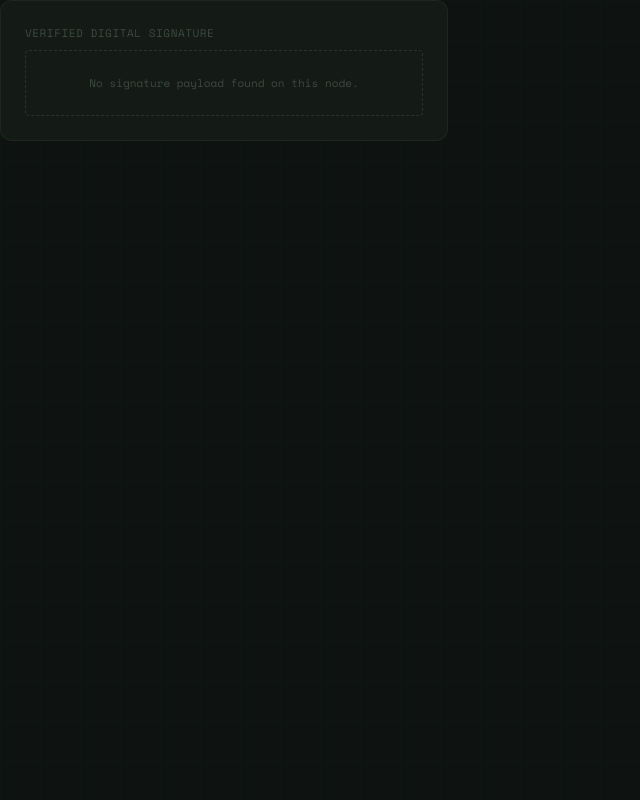
After one commit to Musulmankul05/tron-bank, a Django app: page /receipt/ in a window 1280 px wide. The commit adds this page. Shown: the whole page, without its empty margins (0-640 px from the left). Run offline with Django 5.2, Linux system fonts and the light colour scheme; the visitor is signed in with stand-in values (Sample User, id 1); style sheets or scripts are compiled from the project's sources; some libraries are stand-ins or nearby versions.

Commit message:
feature: receipt page prototype

```diff
--- a/tron/settings.py
+++ b/tron/settings.py
@@ -144,6 +144,8 @@ STATICFILES_DIRS = [
     BASE_DIR / 'static'
 ]
 
+SIGNATURE_CRYPTO_KEY = os.getenv('SIGNATURE_CRYPTO_KEY')
+
 AUTHENTICATION_BACKENDS = [
     'users.backends.PhoneAuthBackend',
     'django.contrib.auth.backends.ModelBackend',
--- a/users/views.py
+++ b/users/views.py
@@ -1,3 +1,4 @@
+from django.conf import settings
 from django.db import transaction
 from django.shortcuts import redirect, render
 from django.urls import reverse_lazy
@@ -220,7 +221,7 @@ class RegistrationView(View):
             date_birth = request.POST.get('date_of_birth')
             account_type = request.POST.get('account_type')
 
-            cipher = Fernet(b'NEPjFz_cLg58n-EAQeUE4Pv_wzUjxWcbLa4gUzAaZJg=')
+            cipher = Fernet(settings.SIGNATURE_CRYPTO_KEY)
             raw_png_str = request.POST.get('signature_svg')
             encrypted_png = cipher.encrypt(raw_png_str.encode('utf-8'))
 
--- /dev/null
+++ b/wallets/templates/receipt.html
@@ -0,0 +1,45 @@
+{% extends 'base.html' %}
+{% block styles %}
+<style>
+body { font-family: 'Inter', sans-serif; background: #0E1210; color: #F2F0EA; }
+.grid-bg {
+    background-image:
+    linear-gradient(rgba(34,197,94,0.015) 1px, transparent 1px),
+    linear-gradient(90deg, rgba(34,197,94,0.015) 1px, transparent 1px);
+    background-size: 40px 40px;
+}
+.input-focus:focus {
+    border-color: rgba(34,197,94,0.4) !important;
+    box-shadow: 0 0 0 1px rgba(34,197,94,0.15);
+}
+.btn-glow:hover {
+    box-shadow: 0 0 0 1px rgba(34,197,94,0.4), 0 4px 20px rgba(34,197,94,0.12);
+}
+</style>
+{% endblock %}
+{% block content %}
+<body class="antialiased grid-bg min-h-screen flex flex-col justify-between">
+    <div class="space-y-2 bg-inkL border border-white/5 rounded-xl p-6 max-w-md">
+        <h3 class="font-mono text-[11px] text-smoke uppercase tracking-wider">Verified Digital Signature</h3>
+
+        {% if signature_base64 == "error" %}
+            <div class="font-mono text-[11px] text-red-400 bg-red-500/5 border border-red-500/10 rounded p-3 text-center">
+                DECRYPTION_FAILED: Invalid crypto key protocol.
+            </div>
+        {% elif signature_base64 %}
+            <div class="bg-ink border border-white/10 rounded p-4 flex items-center justify-center min-h-32">
+                <img
+                    src="{{ signature_base64 }}"
+                    alt="User Signature Node"
+                    class="max-h-28 object-contain filter brightness-110"
+                />
+            </div>
+            <span class="block text-right font-mono text-[10px] text-sage">STATUS: DECRYPTED_VALID</span>
+        {% else %}
+            <div class="font-mono text-[11px] text-smoke border border-dashed border-white/10 rounded p-6 text-center">
+                No signature payload found on this node.
+            </div>
+        {% endif %}
+    </div>
+</body>
+{% endblock %}
--- a/wallets/urls.py
+++ b/wallets/urls.py
@@ -5,5 +5,6 @@ app_name = 'wallets'
 
 urlpatterns = [
     path('', views.IndexView.as_view(), name='index'),
-    path('account/', views.AccountView.as_view(), name='account')
+    path('account/', views.AccountView.as_view(), name='account'),
+    path('receipt/', views.ReceiptView.as_view(), name='receipt')
 ]
--- a/wallets/views.py
+++ b/wallets/views.py
@@ -1,5 +1,9 @@
+from cryptography.fernet import Fernet
+from django.conf import settings
 from django.shortcuts import redirect, render
 from django.views import View
+
+from users.models import KYCModel
 
 # Create your views here.
 class IndexView(View):
@@ -11,3 +15,30 @@ class IndexView(View):
 class AccountView(View):
     def get(self, request):
         return render(request, 'account.html')
+
+class ReceiptView(View):
+    def get(self, request):
+        try:
+            kyc = KYCModel.objects.get(user=request.user)
+            encrypted_signature = kyc.signature_svg
+        except KYCModel.DoesNotExist:
+            kyc = None
+            encrypted_signature = None
+
+        decrypted_signature = None
+
+        if encrypted_signature:
+            try:
+                print(settings.SIGNATURE_CRYPTO_KEY.encode('utf-8'))
+                cipher = Fernet(settings.SIGNATURE_CRYPTO_KEY.encode('utf-8'))
+
+                decrypted_signature = cipher.decrypt(encrypted_signature.encode('utf-8')).decode('utf-8')
+            except Exception as e:
+                decrypted_signature = 'error'
+                print(e)
+
+        context = {
+            'kyc': kyc,
+            'signature_base64': decrypted_signature
+        }
+        return render(request, 'receipt.html', context)
```
Also changed, not shown: wallets/templates/account.html (+0 -11 lines).
